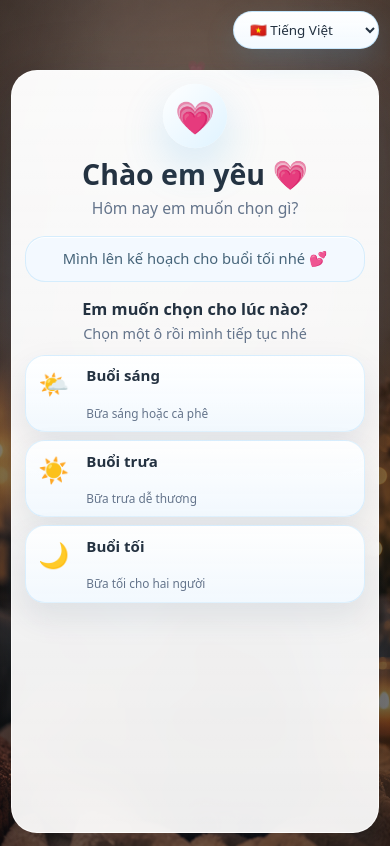
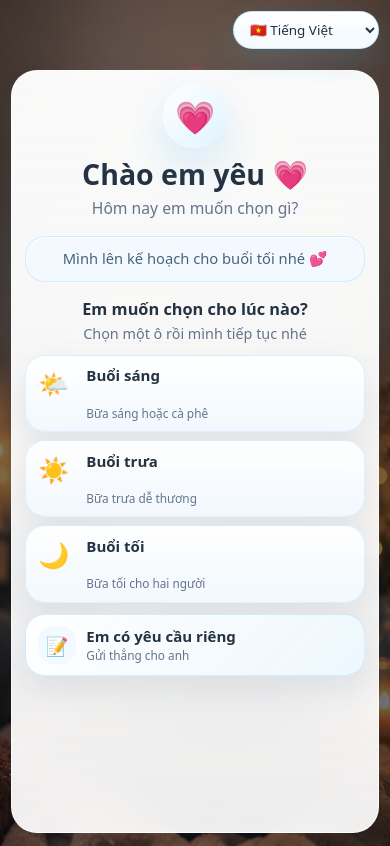
Before and after one commit to waterandearth-com/teleagent, a Next.js app: page / in a window 390 px wide. Built offline with nearby package versions, Linux system fonts and the light colour scheme.

Commit message:
Add free request flow

```diff
--- a/app/globals.css
+++ b/app/globals.css
@@ -333,6 +333,42 @@ h1 {
   line-height: 1.25;
 }
 
+.free-request-card {
+  display: grid;
+  grid-template-columns: 2.8rem 1fr;
+  gap: 0.15rem 0.75rem;
+  align-items: center;
+  padding: 0.9rem 1rem;
+  border: 1px solid rgba(124, 199, 248, 0.28);
+  border-radius: 24px;
+  color: var(--text);
+  background: linear-gradient(135deg, rgba(255, 255, 255, 0.96), rgba(237, 248, 255, 0.92));
+  box-shadow: 0 14px 32px rgba(39, 73, 96, 0.1);
+  text-align: left;
+}
+
+.free-request-card > span {
+  grid-row: span 2;
+  display: grid;
+  width: 2.8rem;
+  height: 2.8rem;
+  place-items: center;
+  border-radius: 18px;
+  background: #f2f9ff;
+  font-size: 1.35rem;
+}
+
+.free-request-card strong {
+  font-size: 1rem;
+  line-height: 1.2;
+}
+
+.free-request-card small {
+  color: var(--muted);
+  font-size: 0.82rem;
+  line-height: 1.25;
+}
+
 .step-label,
 .admin-kicker {
   margin: 0 0 0.7rem;
@@ -416,6 +452,21 @@ h1 {
     0 0 0 4px rgba(124, 199, 248, 0.16),
     0 18px 44px rgba(74, 174, 232, 0.2);
   transform: scale(1.018);
+}
+
+.multi-option-card {
+  grid-template-columns: 2.5rem 1fr 1.7rem;
+}
+
+.multi-check {
+  display: grid;
+  width: 1.7rem;
+  height: 1.7rem;
+  place-items: center;
+  border-radius: 50%;
+  color: #fff;
+  background: var(--primary-strong);
+  font-weight: 900;
 }
 
 .option-emoji {
@@ -1215,6 +1266,37 @@ h1 {
     gap: 0.5rem;
   }
 
+  .free-request-card {
+    grid-template-columns: 2.35rem 1fr;
+    gap: 0.1rem 0.65rem;
+    padding: 0.7rem 0.75rem;
+    border-radius: 20px;
+  }
+
+  .free-request-card > span {
+    width: 2.35rem;
+    height: 2.35rem;
+    border-radius: 15px;
+    font-size: 1.15rem;
+  }
+
+  .free-request-card strong {
+    font-size: 0.94rem;
+  }
+
+  .free-request-card small {
+    font-size: 0.74rem;
+  }
+
+  .multi-option-card {
+    grid-template-columns: 2.15rem 1fr 1.5rem;
+  }
+
+  .multi-check {
+    width: 1.5rem;
+    height: 1.5rem;
+  }
+
   .meal-card {
     min-height: 72px;
     grid-template-columns: 2.35rem 1fr;
--- a/app/page.tsx
+++ b/app/page.tsx
@@ -3,6 +3,7 @@
 import { FormEvent, PointerEvent, useEffect, useMemo, useRef, useState } from "react";
 import {
   defaultLanguage,
+  freeRequestOptions,
   languageOptions,
   meals,
   options,
@@ -14,6 +15,7 @@ import {
 } from "@/lib/i18n";
 
 type StepKey = "meal" | "food" | "delivery" | "mood" | "note" | "voice";
+type CurrentStep = StepKey | "freeRequest";
 type VoicePrompt = "english" | "hebrew" | "vietnamese";
 type FormConfig = {
   meals: MealOption[];
@@ -257,6 +259,9 @@ export default function Home() {
   const [language, setLanguage] = useState<Language>(defaultLanguage);
   const [formConfig, setFormConfig] = useState<FormConfig>(defaultFormConfig);
   const [step, setStep] = useState(0);
+  const [isFreeRequest, setIsFreeRequest] = useState(false);
+  const [freeRequestIds, setFreeRequestIds] = useState<string[]>([]);
+  const [customRequest, setCustomRequest] = useState("");
   const [selectedMeal, setSelectedMeal] = useState("");
   const [selectedFood, setSelectedFood] = useState("");
   const [customFood, setCustomFood] = useState("");
@@ -276,7 +281,7 @@ export default function Home() {
   const streamRef = useRef<MediaStream | null>(null);
 
   const t = translations[language];
-  const currentStep = steps[step];
+  const currentStep: CurrentStep = isFreeRequest ? "freeRequest" : steps[step];
   const cuteLine = useMemo(() => t.welcome.lines[(new Date().getDate() - 1) % t.welcome.lines.length], [t]);
   const voicePromptOptions: { id: VoicePrompt; label: string }[] = [
     { id: "english", label: t.flow.voicePromptEnglish },
@@ -356,6 +361,16 @@ export default function Home() {
       return t.errors.voiceRequired;
     }
 
+    if (currentStep === "freeRequest") {
+      if (freeRequestIds.length === 0) {
+        return t.errors.chooseRequest;
+      }
+
+      if (freeRequestIds.includes("custom") && !customRequest.trim()) {
+        return t.errors.customRequest;
+      }
+    }
+
     return "";
   }
 
@@ -372,6 +387,10 @@ export default function Home() {
 
   function goBack() {
     setError("");
+    if (isFreeRequest) {
+      setIsFreeRequest(false);
+      return;
+    }
     setStep((value) => Math.max(value - 1, 0));
   }
 
@@ -388,6 +407,26 @@ export default function Home() {
     setError("");
 
     try {
+      if (isFreeRequest) {
+        const response = await fetch("/api/submit-choice", {
+          method: "POST",
+          headers: { "Content-Type": "application/json" },
+          body: JSON.stringify({
+            requestType: "free",
+            language,
+            freeRequestIds,
+            customRequest
+          })
+        });
+
+        if (!response.ok) {
+          throw new Error("Submit failed");
+        }
+
+        setIsSuccess(true);
+        return;
+      }
+
       if (!voiceBlob) {
         throw new Error("Missing voice note");
       }
@@ -424,6 +463,9 @@ export default function Home() {
 
   function resetFlow() {
     setStep(0);
+    setIsFreeRequest(false);
+    setFreeRequestIds([]);
+    setCustomRequest("");
     setSelectedMeal("");
     setSelectedFood("");
     setCustomFood("");
@@ -513,6 +555,11 @@ export default function Home() {
     );
   }
 
+  function toggleFreeRequest(id: string) {
+    setFreeRequestIds((value) => (value.includes(id) ? value.filter((item) => item !== id) : [...value, id]));
+    setError("");
+  }
+
   return (
     <main className="app-shell">
       <FloatingHearts />
@@ -564,7 +611,64 @@ export default function Home() {
                       />
                     ))}
                   </div>
+                  <button
+                    type="button"
+                    className="free-request-card"
+                    onClick={() => {
+                      setIsFreeRequest(true);
+                      setError("");
+                    }}
+                  >
+                    <span aria-hidden="true">📝</span>
+                    <strong>{t.welcome.freeRequestTitle}</strong>
+                    <small>{t.welcome.freeRequestSubtitle}</small>
+                  </button>
                 </div>
+              </div>
+            )}
+
+            {currentStep === "freeRequest" && (
+              <div className="question-panel panel-enter">
+                <p className="step-label">{t.welcome.freeRequestTitle}</p>
+                <h1>{t.flow.freeRequestQuestion}</h1>
+                <p className="voice-intro">{t.flow.freeRequestIntro}</p>
+
+                <div className="option-grid multi-option-grid">
+                  {freeRequestOptions.map((option) => {
+                    const selected = freeRequestIds.includes(option.id);
+
+                    return (
+                      <button
+                        type="button"
+                        key={option.id}
+                        className={`option-card multi-option-card ${selected ? "selected" : ""}`}
+                        onClick={() => toggleFreeRequest(option.id)}
+                        aria-pressed={selected}
+                      >
+                        <span className="option-emoji" aria-hidden="true">
+                          {option.emoji}
+                        </span>
+                        <span>{option.labels[language]}</span>
+                        <span className="multi-check" aria-hidden="true">
+                          {selected ? "✓" : ""}
+                        </span>
+                      </button>
+                    );
+                  })}
+                </div>
+
+                {freeRequestIds.includes("custom") && (
+                  <label className="text-field">
+                    <span>{t.flow.customRequestLabel}</span>
+                    <textarea
+                      value={customRequest}
+                      onChange={(event) => setCustomRequest(event.target.value)}
+                      placeholder={t.flow.customRequestPlaceholder}
+                      rows={4}
+                      maxLength={300}
+                    />
+                  </label>
+                )}
               </div>
             )}
 
@@ -682,7 +786,7 @@ export default function Home() {
                 <button type="button" className="ghost-button" onClick={goBack}>
                   {t.flow.back}
                 </button>
-                {currentStep === "voice" ? (
+                {currentStep === "voice" || currentStep === "freeRequest" ? (
                   <button type="submit" className="primary-button" disabled={isSubmitting}>
                     {isSubmitting ? (
                       <span className="sending-state">
@@ -690,7 +794,7 @@ export default function Home() {
                         {t.flow.sending}
                       </span>
                     ) : (
-                      t.flow.submit
+                      currentStep === "freeRequest" ? t.flow.sendRequest : t.flow.submit
                     )}
                   </button>
                 ) : (
--- a/lib/i18n.ts
+++ b/lib/i18n.ts
@@ -8,6 +8,12 @@ export type OptionGroup = "food" | "delivery" | "mood";
 export type MealId = "morning" | "noon" | "evening";
 
 export type Option = {
+  id: string;
+  emoji: string;
+  labels: Record<Language, string>;
+};
+
+export type FreeRequestOption = {
   id: string;
   emoji: string;
   labels: Record<Language, string>;
@@ -73,6 +79,13 @@ export const options: Record<OptionGroup, Option[]> = {
   ]
 };
 
+export const freeRequestOptions: FreeRequestOption[] = [
+  { id: "cat-litter", emoji: "🧹", labels: { vi: "Dọn phân mèo", en: "Clean the cats' poop" } },
+  { id: "dishes", emoji: "🫧", labels: { vi: "Rửa chén", en: "Wash the dishes" } },
+  { id: "room", emoji: "✨", labels: { vi: "Dọn phòng", en: "Clean the room" } },
+  { id: "custom", emoji: "✍️", labels: { vi: "Viết yêu cầu riêng", en: "Write my own request" } }
+];
+
 export const translations = {
   vi: {
     meta: {
@@ -93,7 +106,9 @@ export const translations = {
       ],
       mealTitle: "Em muốn chọn cho lúc nào?",
       mealSubtitle: "Chọn một ô rồi mình tiếp tục nhé",
-      start: "Bắt đầu chọn 💗"
+      start: "Bắt đầu chọn 💗",
+      freeRequestTitle: "Em có yêu cầu riêng",
+      freeRequestSubtitle: "Gửi thẳng cho anh"
     },
     flow: {
       step: "Bước",
@@ -122,7 +137,12 @@ export const translations = {
       arrivalQuestion: "Bao lâu nữa em sẽ đến?",
       arrivalHint: "Kéo điểm trên vòng tròn, tối đa 60 phút",
       minutes: "phút",
-      optional: "Không bắt buộc"
+      optional: "Không bắt buộc",
+      freeRequestQuestion: "Em muốn anh làm gì?",
+      freeRequestIntro: "Chọn một hoặc nhiều yêu cầu, rồi gửi thẳng cho anh.",
+      customRequestLabel: "Em muốn nhắn yêu cầu gì?",
+      customRequestPlaceholder: "Viết yêu cầu của em ở đây",
+      sendRequest: "Gửi yêu cầu 💗"
     },
     errors: {
       chooseMeal: "Em chọn buổi sáng, trưa hoặc tối trước nha.",
@@ -130,6 +150,8 @@ export const translations = {
       customFood: "Em viết món muốn ăn vào ô này nha.",
       chooseDelivery: "Em chọn cách mình ăn tối nha.",
       chooseMood: "Em chọn cảm giác cho buổi tối nha.",
+      chooseRequest: "Em chọn ít nhất một yêu cầu nha.",
+      customRequest: "Em viết yêu cầu riêng vào ô này nha.",
       voiceRequired: "Em cần ghi âm tin nhắn thoại trước khi gửi nha.",
       microphoneFailed: "Không mở được micro. Em thử cho phép quyền micro nhé.",
       submitFailed: "Chưa gửi được. Thử lại giúp anh một lần nữa nhé."
@@ -164,6 +186,9 @@ export const translations = {
       food: "🍽️ Món ăn:",
       delivery: "🛵 Cách ăn:",
       mood: "🌙 Tâm trạng:",
+      freeRequestTitle: "💗 Yêu cầu mới",
+      requests: "📝 Yêu cầu:",
+      customRequest: "💬 Yêu cầu riêng:",
       arrival: "⏱️ Em đến trong:",
       voicePrompt: "🎙️ Câu ghi âm:",
       note: "💬 Ghi chú:",
@@ -190,7 +215,9 @@ export const translations = {
       ],
       mealTitle: "What are we choosing for?",
       mealSubtitle: "Pick a time, then choose what sounds good",
-      start: "Start choosing 💗"
+      start: "Start choosing 💗",
+      freeRequestTitle: "I have a free request",
+      freeRequestSubtitle: "Send it directly to him"
     },
     flow: {
       step: "Step",
@@ -219,7 +246,12 @@ export const translations = {
       arrivalQuestion: "How many minutes until you arrive?",
       arrivalHint: "Drag the point around the circle, up to 60 minutes",
       minutes: "min",
-      optional: "Optional"
+      optional: "Optional",
+      freeRequestQuestion: "What do you want him to do?",
+      freeRequestIntro: "Choose one or more requests, then send them directly to him.",
+      customRequestLabel: "What do you want to ask?",
+      customRequestPlaceholder: "Write your request here",
+      sendRequest: "Send request 💗"
     },
     errors: {
       chooseMeal: "Choose morning, lunch, or dinner first.",
@@ -227,6 +259,8 @@ export const translations = {
       customFood: "Type the food you want in the box.",
       chooseDelivery: "Choose how dinner should happen.",
       chooseMood: "Choose the mood for tonight.",
+      chooseRequest: "Choose at least one request.",
+      customRequest: "Write your custom request in the box.",
       voiceRequired: "Record the voice note before sending.",
       microphoneFailed: "Could not open the microphone. Please allow microphone access.",
       submitFailed: "That did not send. Please try once more."
@@ -261,6 +295,9 @@ export const translations = {
       food: "🍽️ Food:",
       delivery: "🛵 How to eat:",
       mood: "🌙 Mood:",
+      freeRequestTitle: "💗 New free request",
+      requests: "📝 Requests:",
+      customRequest: "💬 Custom request:",
       arrival: "⏱️ Arrives in:",
       voicePrompt: "🎙️ Voice prompt:",
       note: "💬 Note:",
```
Also changed, not shown: app/api/submit-choice/route.ts (+50 -2 lines), lib/telegram.ts (+47 -0 lines).
